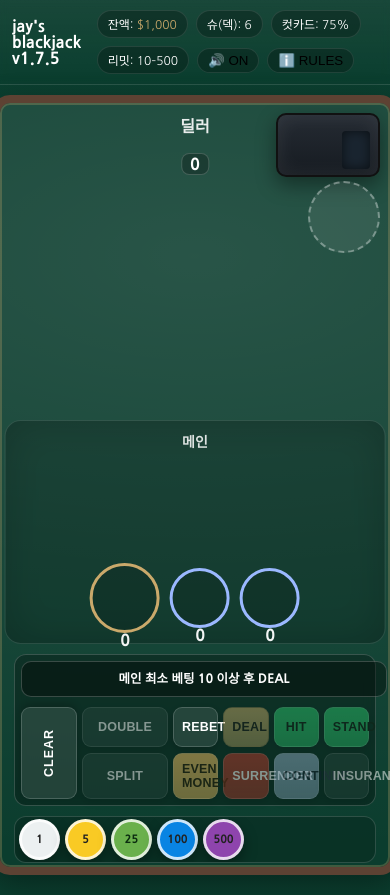
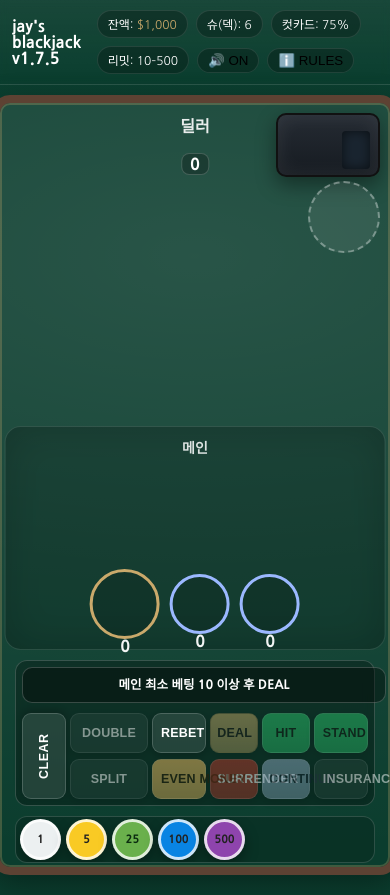
Before and after one commit to fromjayb/jaysmaking, a plain HTML site: page index.html in a window 390 px wide. Drawn offline with Linux system fonts and the light colour scheme.

Commit message:
Add files via upload

```diff
--- a/mobile_compact_overrides.css
+++ b/mobile_compact_overrides.css
@@ -1,18 +1,19 @@
-/* Mobile Compact Overrides v2.3 — ensure DOUBLE visible (no right-edge clipping) */
+/* Mobile Compact Overrides v2.4 — targeted width tuning */
 @media (max-width:720px){
   :root{ --chipH:36px; --padH:116px; }
   .table-surface{ height: calc(100vh - 80px) !important; }
 
   .action-pad{
     display:grid !important;
-    grid-template-columns: 56px 86px repeat(4, minmax(0,1fr)) !important;
+    /* col1 CLEAR | col2 DOUBLE/SPLIT | col3..6 controls (col4/5 slightly narrower) */
+    grid-template-columns: 44px 78px minmax(0,1fr) minmax(0,0.88fr) minmax(0,0.88fr) minmax(0,1fr) !important;
     grid-auto-rows:minmax(40px,auto) !important;
-    grid-auto-flow: dense !important;
-    column-gap:5px !important; row-gap:6px !important;
+    grid-auto-flow:dense !important;
+    column-gap:4px !important; row-gap:6px !important;
     padding:6px !important; border-radius:12px !important;
     bottom: calc(env(safe-area-inset-bottom,0px) + var(--chipH) + 6px) !important;
     left:50% !important; right:auto !important; transform:translateX(-50%) !important;
-    width: calc(100% - 28px) !important; box-sizing: border-box !important;
+    width: calc(100% - 30px) !important; box-sizing: border-box !important;
   }
   .action-pad .toolbar{ display:contents !important; }
   .action-pad > div[style*="height:8px"]{ display:none !important; }
@@ -20,28 +21,31 @@
 
   .btn{
     padding:8px 8px !important; font-size:12.5px !important; border-radius:9px !important;
-    min-width:0 !important; /* allow shrink inside grid */
+    min-width:0 !important; box-sizing:border-box !important; white-space:nowrap !important;
     box-shadow:0 3px 8px rgba(0,0,0,.22) !important;
   }
 
-  /* Vertical CLEAR (two rows) */
+  /* CLEAR: vertical two-row */
   #btnClear{
     grid-column:1 !important; grid-row:2 / span 2 !important;
     writing-mode: vertical-rl !important; transform: rotate(180deg) !important;
-    text-align:center !important; letter-spacing:1px !important; padding:10px 6px !important;
+    text-align:center !important; letter-spacing:.5px !important; padding:10px 4px !important;
   }
 
-  /* DOUBLE/SPLIT vertical stack (col 2) */
+  /* DOUBLE/SPLIT column (col2) */
   #btnDouble{ grid-column:2 !important; grid-row:2 !important; }
   #btnSplit{ grid-column:2 !important; grid-row:3 !important; }
 
-  /* Row 2 */
+  /* Narrower horizontal padding for DEAL/SURRENDER (col4) and HIT/CONTINUE (col5) */
+  #btnDeal, #btnSurrender, #btnHit, #btnContinue{ padding-inline:6px !important; }
+
+  /* Row 2 (main) */
   #btnRebet{ grid-column:3 !important; grid-row:2 !important; }
   #btnDeal, #btnNewRound{ grid-column:4 !important; grid-row:2 !important; }
   #btnHit{ grid-column:5 !important; grid-row:2 !important; }
   #btnStand{ grid-column:6 !important; grid-row:2 !important; }
 
-  /* Row 3 */
+  /* Row 3 (secondary) */
   #btnEvenMoney{ grid-column:3 !important; grid-row:3 !important; }
   #btnSurrender{ grid-column:4 !important; grid-row:3 !important; }
   #btnContinue{ grid-column:5 !important; grid-row:3 !important; }
@@ -50,7 +54,7 @@
   /* Chip rack (centered + safe width) */
   .chips{
     position:absolute !important; left:50% !important; right:auto !important; transform:translateX(-50%) !important;
-    width: calc(100% - 28px) !important; box-sizing: border-box !important;
+    width: calc(100% - 30px) !important; box-sizing: border-box !important;
     padding:2px 4px !important; gap:5px !important;
   }
   .chip{ width:35px !important; height:35px !important; border-width:3px !important; font-size:11px !important; }
```
